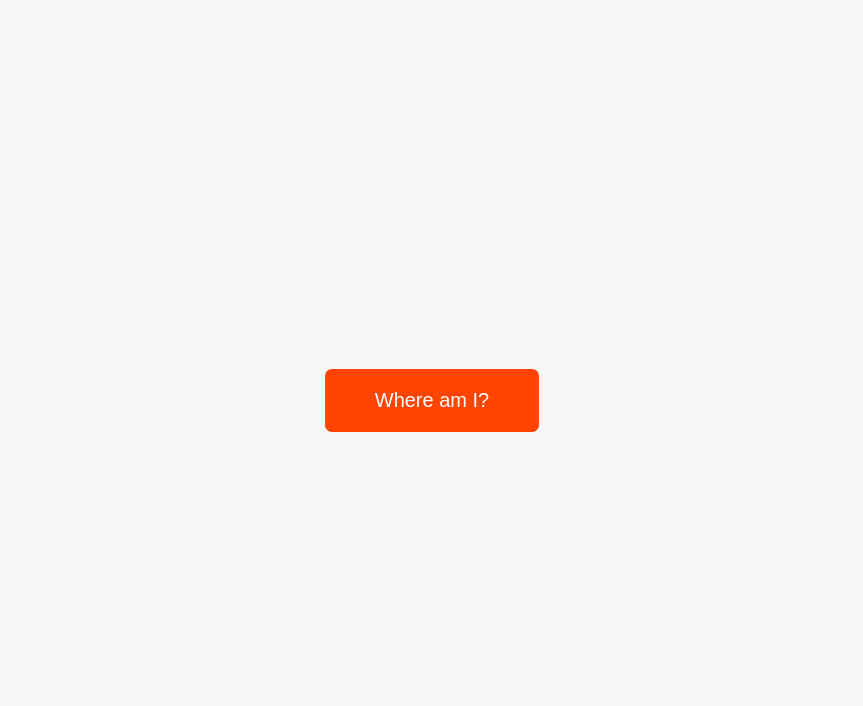
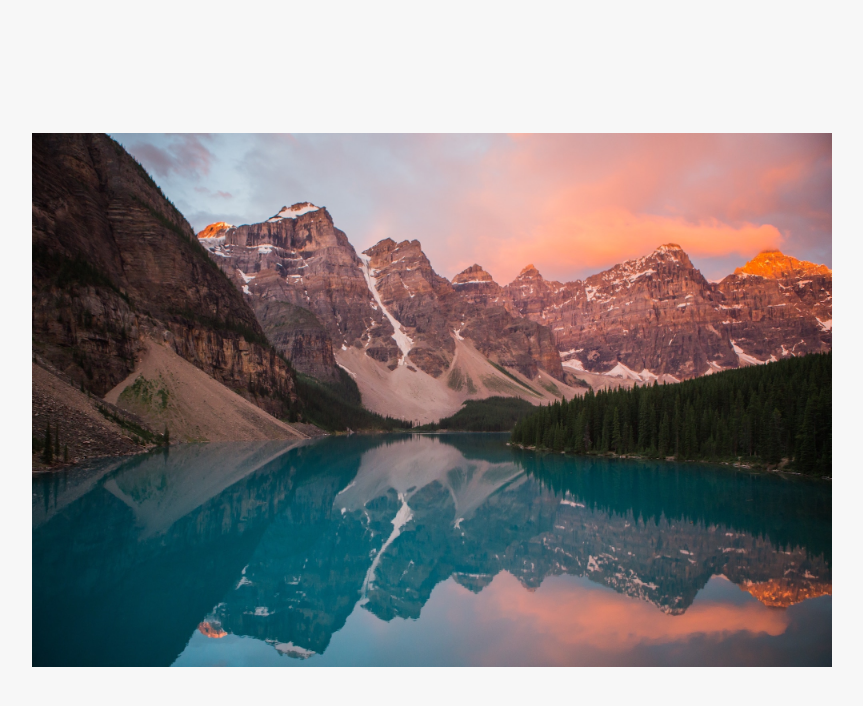
Before and after one commit to Edulves/complete-javascript-course, a plain HTML site: page 16-Asynchronous/starter/index.html in a window 1280 px wide. Shown: the whole page, without its empty margins (208-1071 px from the left). Drawn offline with Linux system fonts and the light colour scheme.

Commit message:
273. CHALLENGE #2 My solution

```diff
--- a/16-Asynchronous/starter/index.html
+++ b/16-Asynchronous/starter/index.html
@@ -24,7 +24,7 @@
         </article>
         -->
       </div>
-      <button class="btn-country">Where am I?</button>
+      <!-- <button class="btn-country">Where am I?</button> -->
       <div class="images"></div>
     </main>
   </body>
--- a/16-Asynchronous/starter/script.js
+++ b/16-Asynchronous/starter/script.js
@@ -285,4 +285,32 @@ const whereAmI = async function () {
     });
 };
 
-btn.addEventListener('click', whereAmI);
+// btn.addEventListener('click', whereAmI);
+const imgs = document.querySelector('.images');
+
+const wait = function (seconds) {
+  return new Promise(resolve => {
+    setTimeout(resolve, seconds * 1000);
+  });
+};
+
+const createImage = async function (imgPath) {
+  return new Promise(function (resolve, reject) {
+    const createImg = document.createElement('img');
+    createImg.src = imgPath;
+    resolve(createImg);
+  }).then(img => {
+    imgs.appendChild(img);
+    return imgs;
+  });
+};
+
+const showImgs = async function () {
+  for (let i = 1; i <= 3; i++) {
+    createImage(`img/img-${i}.jpg`);
+    await wait(2);
+    imgs.innerHTML = '';
+  }
+};
+
+showImgs();
```
